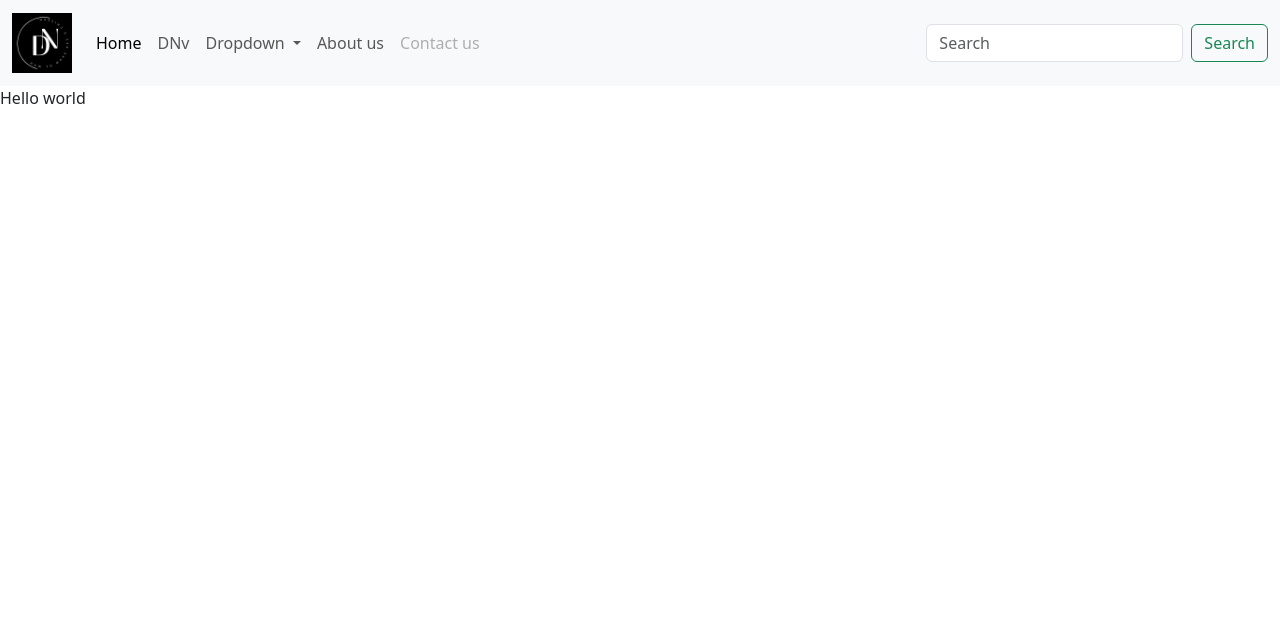
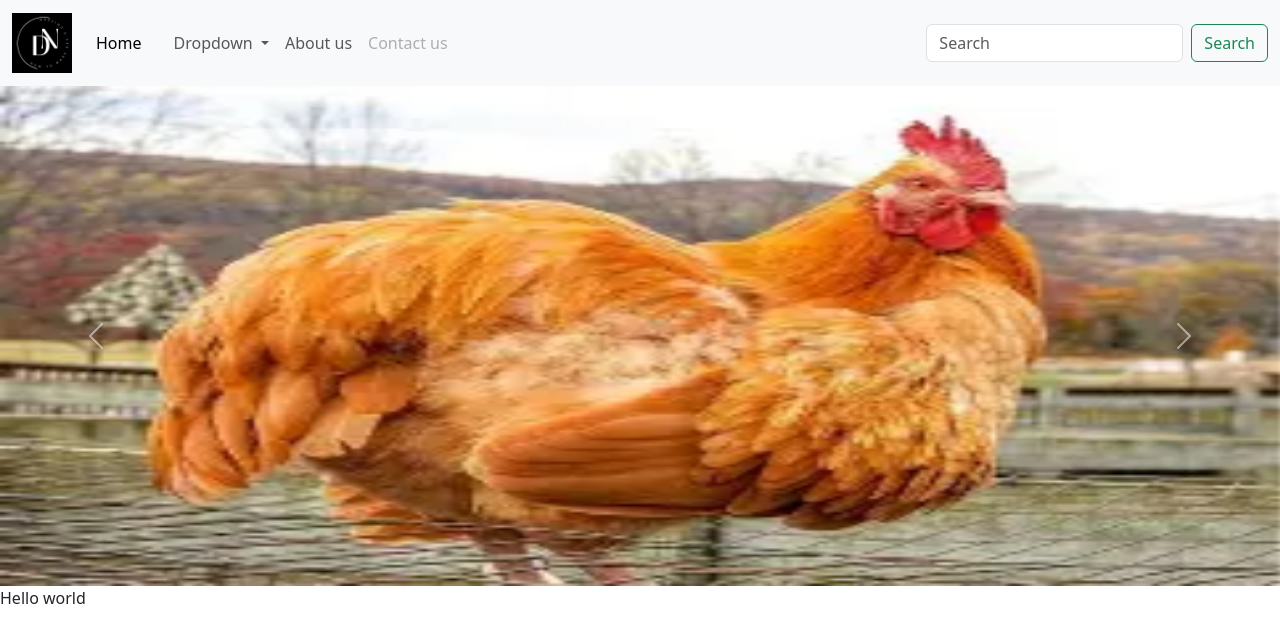
Before and after one commit to TempeHS/2026CT_Web_Jonathan.I, a Flask app: page / in a window 1280 px wide. Shown: the top 643 px of the page. Run offline with Flask 3, Linux system fonts and the light colour scheme.

Commit message:
add slider

```diff
--- a/static/css/style.css
+++ b/static/css/style.css
@@ -1,3 +1,6 @@
 .navbar-brand img {
   height: 60px;
 }
+.carousel-inner img {
+  height: 500px;
+}
--- a/templates/index.html
+++ b/templates/index.html
@@ -1,3 +1,4 @@
-{% extends 'layout.html' %} {% block content %}
+{% extends 'layout.html' %} {% block content %} {% include
+"partials/slider.html" %}
 <p>Hello world</p>
 {% endblock %}
--- a/templates/partials/menu.html
+++ b/templates/partials/menu.html
@@ -18,7 +18,7 @@
           <a class="nav-link active" aria-current="page" href="#">Home</a>
         </li>
         <li class="nav-item">
-          <a class="nav-link" href="#">DNv</a>
+          <a class="nav-link" href="#"></a>
         </li>
 
         <li class="nav-item dropdown">
--- /dev/null
+++ b/templates/partials/slider.html
@@ -0,0 +1,35 @@
+<div
+  id="carouselExampleAutoplaying"
+  class="carousel slide"
+  data-bs-ride="carousel"
+>
+  <div class="carousel-inner">
+    <div class="carousel-item active">
+      <img src="static/images/slider1.png" class="d-block w-100" alt="..." />
+    </div>
+    <div class="carousel-item">
+      <img src="static/images/slider2.png" class="d-block w-100" alt="..." />
+    </div>
+    <div class="carousel-item">
+      <img src="static/images/slider3.png" class="d-block w-100" alt="..." />
+    </div>
+  </div>
+  <button
+    class="carousel-control-prev"
+    type="button"
+    data-bs-target="#carouselExampleAutoplaying"
+    data-bs-slide="prev"
+  >
+    <span class="carousel-control-prev-icon" aria-hidden="true"></span>
+    <span class="visually-hidden">Previous</span>
+  </button>
+  <button
+    class="carousel-control-next"
+    type="button"
+    data-bs-target="#carouselExampleAutoplaying"
+    data-bs-slide="next"
+  >
+    <span class="carousel-control-next-icon" aria-hidden="true"></span>
+    <span class="visually-hidden">Next</span>
+  </button>
+</div>
```
Also changed, not shown: static/images/slider1.png (added), static/images/slider2.png (added), static/images/slider3.png (added).
